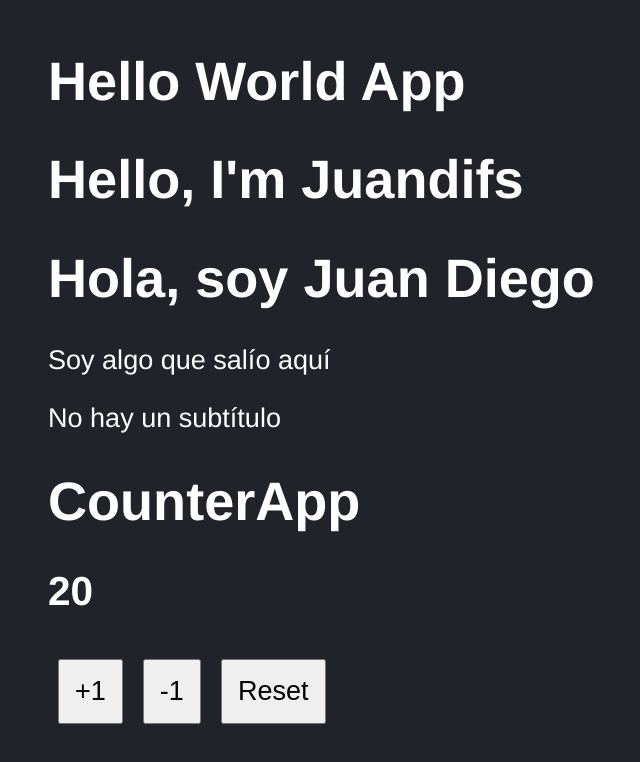
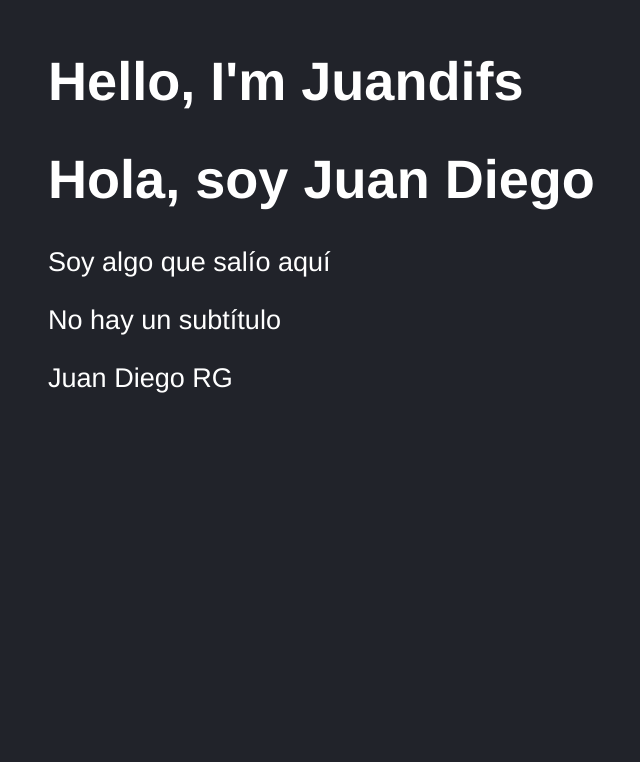
Before and after one commit to juandifs00/Curso-React, a React (Vite) app in the folder 03-counter-app-vite/: page / in a window 1280 px wide. Shown: the part 134-896 px from the top of the page, without its empty margins (100-740 px from the left). After the commit the page ends 800 px from the top, so only its background shows below. Built offline with nearby package versions, Linux system fonts and the light colour scheme.

Commit message:
Config y test react component

```diff
--- a/03-counter-app-vite/babel.config.cjs
+++ b/03-counter-app-vite/babel.config.cjs
@@ -1,3 +1,6 @@
 module.exports = {
-    presets: [['@babel/preset-env', {targets: {node: 'current'}}]],
+    presets: [
+      ['@babel/preset-env', {targets: {node: 'current'} } ],
+      ['@babel/preset-react', {runtime: 'automatic' } ],
+    ],
   };
--- a/03-counter-app-vite/jest.config.js
+++ b/03-counter-app-vite/jest.config.cjs
@@ -1,4 +1,4 @@
 module.exports = {
-    // TODO: jsdome,
+    testEnvironment: 'jest-environment-jsdom',
     setupFiles: ['./jest.setup.js']
 }
--- a/03-counter-app-vite/package.json
+++ b/03-counter-app-vite/package.json
@@ -18,6 +18,8 @@
   "devDependencies": {
     "@babel/core": "^7.24.4",
     "@babel/preset-env": "^7.24.4",
+    "@babel/preset-react": "^7.24.1",
+    "@testing-library/react": "^14.3.0",
     "@types/jest": "^29.5.12",
     "@types/react": "^18.2.66",
     "@types/react-dom": "^18.2.22",
@@ -28,6 +30,7 @@
     "eslint-plugin-react-hooks": "^4.6.0",
     "eslint-plugin-react-refresh": "^0.4.6",
     "jest": "^29.7.0",
+    "jest-environment-jsdom": "^29.7.0",
     "vite": "^5.2.0",
     "whatwg-fetch": "^3.6.20"
   }
--- a/03-counter-app-vite/src/FirstApp.jsx
+++ b/03-counter-app-vite/src/FirstApp.jsx
@@ -4,7 +4,7 @@ const getResult = (a, b) => {
   return (a*b)/(a+b);
 }
 
-export const FirstApp = ( {title, subTitle} ) => {
+export const FirstApp = ( {title, subTitle, name} ) => {
 
   //console.log(props);
 
@@ -16,6 +16,7 @@ export const FirstApp = ( {title, subTitle} ) => {
       {/*<code> { JSON.stringify(newMessaje) } </code>*/}
       <p>Soy algo que salío aquí</p>
       <p>{subTitle}</p>
+      <p>{name}</p>
     </>
   )
 }
@@ -29,5 +30,5 @@ FirstApp.propTypes = {
 FirstApp.defaultProps = {
   name: 'Juan Diego RG',
   subTitle: 'No hay un subtítulo',
-  title: 'No hay un título',
+  //title: 'No hay un título',
 }
--- a/03-counter-app-vite/src/main.jsx
+++ b/03-counter-app-vite/src/main.jsx
@@ -1,14 +1,14 @@
 import React from 'react'
 import ReactDOM from 'react-dom/client';
-import { HelloWorldApp } from './HWApp';
+// import { HelloWorldApp } from './HWApp';
 import { FirstApp } from './FirstApp';
 import './styles.css';
-import { CounterApp } from './CounterApp';
+// import { CounterApp } from './CounterApp';
 
 ReactDOM.createRoot( document.getElementById('root') ).render(
     <React.StrictMode>
-        <HelloWorldApp />
+        {/*<HelloWorldApp />/*}
+        { /*<CounterApp value={ 20 }/>*/ }
         <FirstApp title="Hola, soy Juan Diego"/>
-        <CounterApp value={ 20 }/>
     </React.StrictMode>
 );
```
Also changed, not shown: 2 other files (tests, documents, lock files or other folders).
